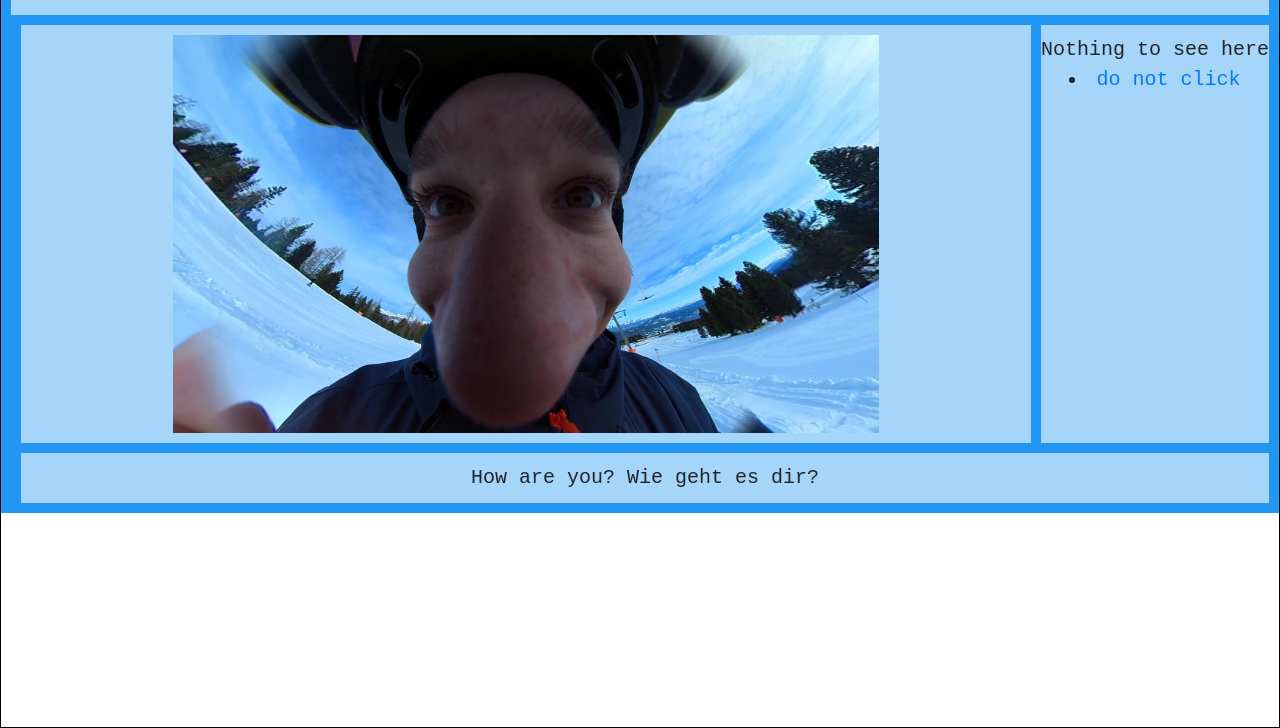
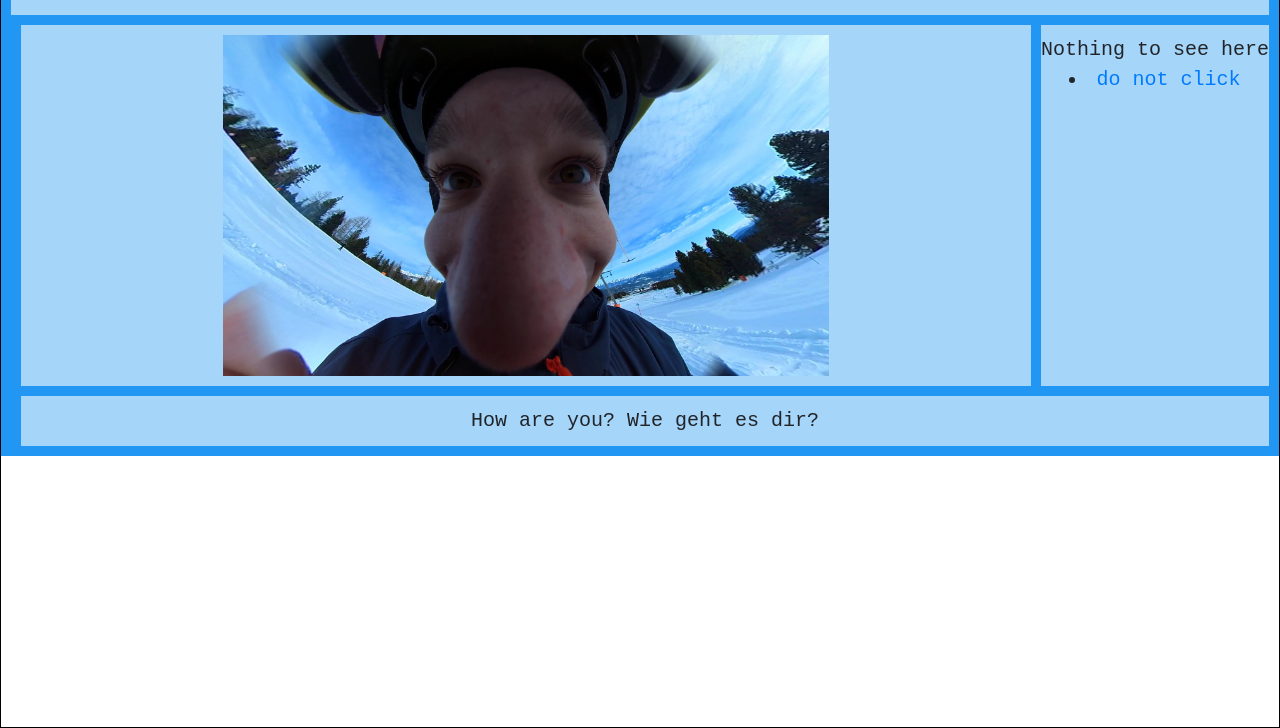
Before and after one commit to mdragun1/Hlavna_Stranka, a plain HTML site: page index.html in a window 1280 px wide. Shown: the part 72-800 px from the top of the page. Drawn offline with nearby package versions, Linux system fonts and the light colour scheme.

Commit message:
Update index.html

```diff
--- a/index.html
+++ b/index.html
@@ -13,7 +13,7 @@ integrity="sha384-9aIt2nRpC12Uk9gS9baDl411NQApFmC26EwAOH8WgZl5MYYxFfc+NcPb1dKGj7
 
     <div class="item2">
   </div>
-    <div class="item3"><img src="VID_20211228_112524_00_023_2021-12-28_16-55-40_screenshot.jpg"alt="Lietajuci Martin" width=70%>
+    <div class="item3"><img src="VID_20211228_112524_00_023_2021-12-28_16-55-40_screenshot.jpg"alt="Lietajuci Martin" width=60%>
 </div>
     <div class="item4">Nothing to see here
     <li><a href="Vedlajsiastranka.html">do not click</a></li></div>
```
